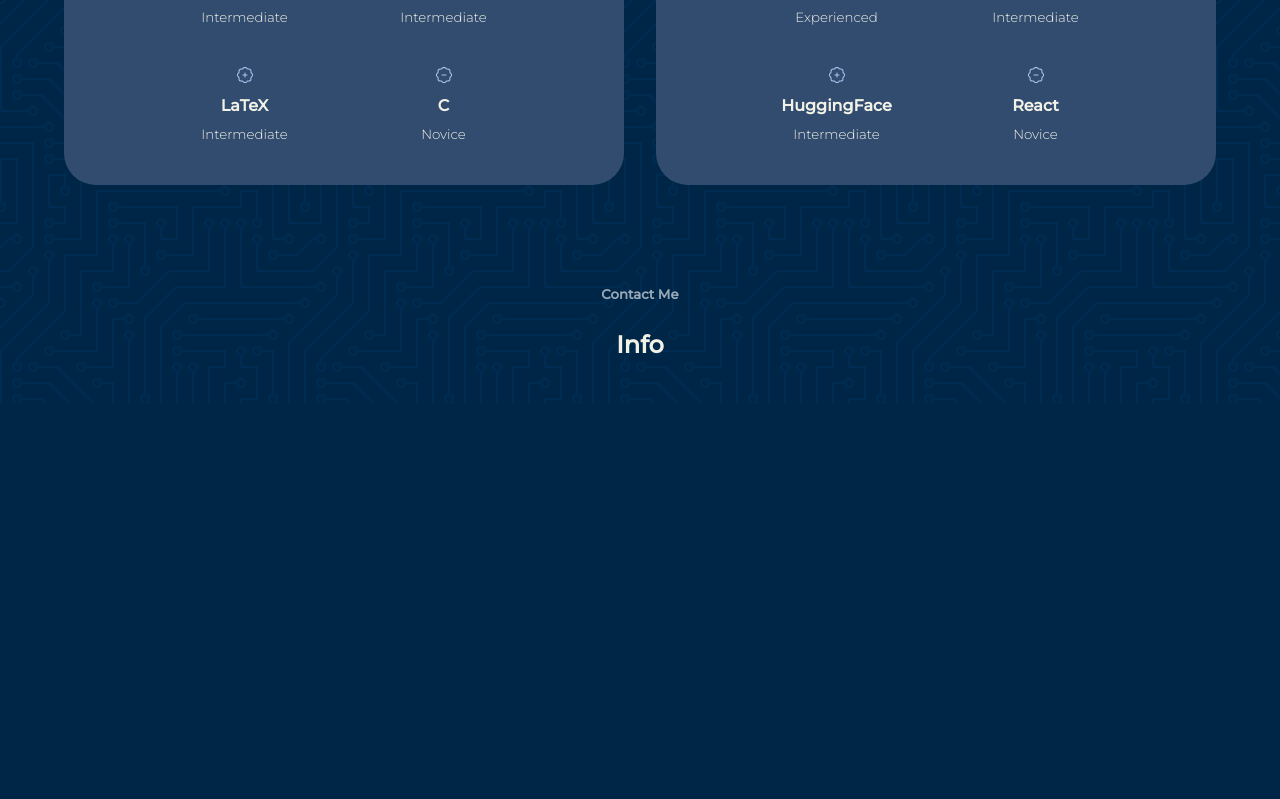
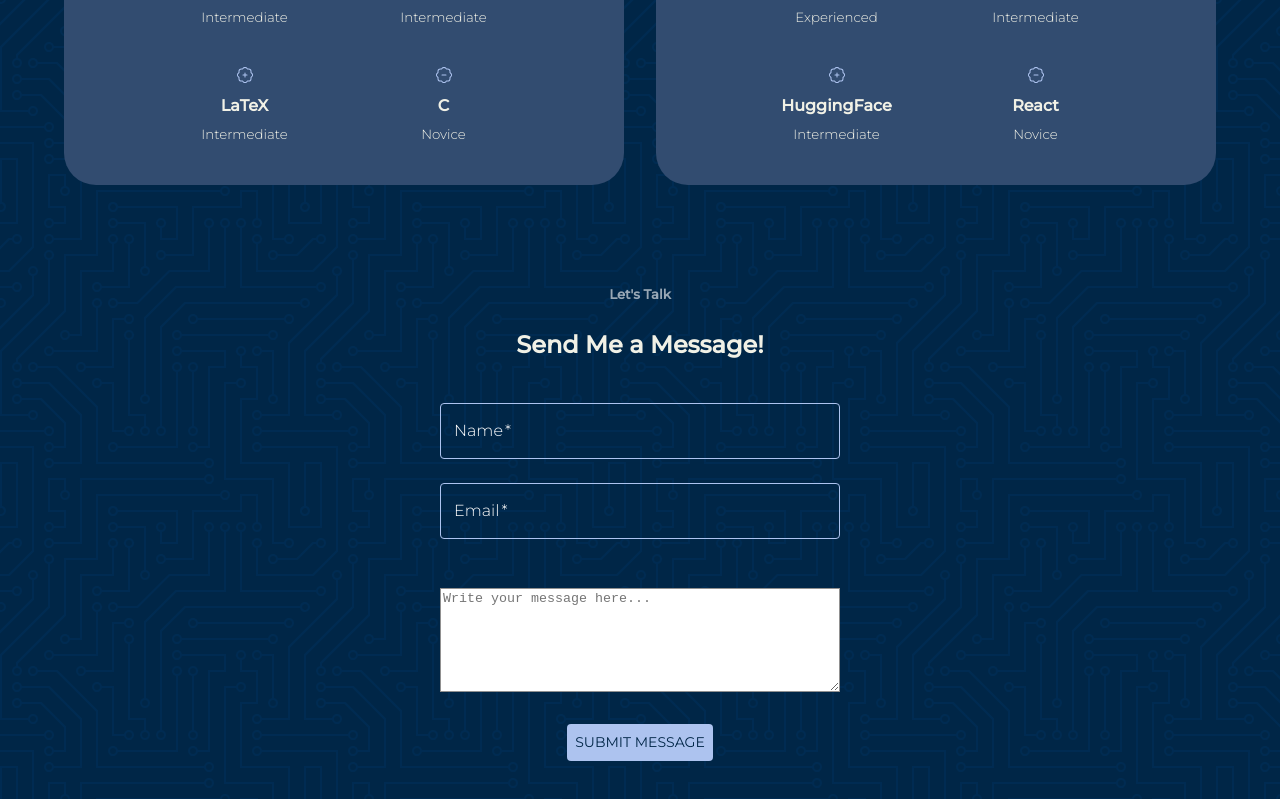
Before and after one commit to stanleykywu/stanley-portfolio-website, a React (Create React App) app: page / in a window 1280 px wide. Shown: the part 1922-2721 px from the top of the page. Before the commit the page ends 2325 px from the top, so only its background shows below. Built offline with nearby package versions, Linux system fonts and the light colour scheme; what raw.macro would draw is missing.

Commit message:
Contact form

```diff
--- a/package.json
+++ b/package.json
@@ -3,6 +3,7 @@
   "version": "0.1.0",
   "private": true,
   "dependencies": {
+    "@emailjs/browser": "^3.7.0",
     "@emotion/react": "^11.10.0",
     "@emotion/styled": "^11.10.0",
     "@mui/icons-material": "^5.8.4",
@@ -10,12 +11,14 @@
     "@testing-library/jest-dom": "^5.16.5",
     "@testing-library/react": "^13.3.0",
     "@testing-library/user-event": "^13.5.0",
+    "emailjs": "^4.0.1",
     "markdown-to-jsx": "^7.1.7",
     "react": "^18.2.0",
     "react-dom": "^18.2.0",
     "react-icons": "^4.4.0",
     "react-router-dom": "^6.3.0",
     "react-scripts": "5.0.1",
+    "sweetalert2": "^11.4.29",
     "web-vitals": "^2.1.4"
   },
   "scripts": {
@@ -43,6 +46,7 @@
     ]
   },
   "devDependencies": {
+    "dotenv": "^16.0.2",
     "raw.macro": "^0.6.2"
   }
 }
--- a/src/pages/home/contact/Contact.jsx
+++ b/src/pages/home/contact/Contact.jsx
@@ -1,11 +1,125 @@
-import { Container } from '@mui/material'
-import React from 'react'
+import { Container, styled } from '@mui/material'
+import React, { useRef } from 'react';
+import emailjs from '@emailjs/browser';
+import { Box, TextField , Button, TextareaAutosize } from '@mui/material';
+import Swal from 'sweetalert2'
+
+
+const StyledTextField = styled(TextField)({
+  "& label": {
+    color: "white",
+  },
+  "& label.Mui-focused": {
+    color: "#adc3ef"
+  },
+  "& .MuiInput-underline:after": {
+    borderBottomColor: "#adc3ef"
+  },
+  "& .MuiOutlinedInput-root": {
+    "& fieldset": {
+      borderColor: "#adc3ef"
+    },
+    "&:hover fieldset": {
+      borderColor: "#adc3ef",
+      borderWidth: 2
+    },
+    "&.Mui-focused fieldset": {
+      borderColor: "#adc3ef"
+    }
+  }
+});
 
 const Contact = () => {
+  const form = useRef();
+
+  const onHandleSubmit = (e) => {
+    e.preventDefault();
+
+    emailjs.sendForm(
+      process.env.REACT_APP_YOUR_SERVICE_ID,
+      process.env.REACT_APP_YOUR_TEMPLATE_ID,
+      form.current,
+      process.env.REACT_APP_YOUR_PUBLIC_KEY
+    ).then((result) => {
+      console.log(result.text);
+      Swal.fire({
+        icon:'success',
+        title:'Message sent sucessfully 🎉'
+      })
+    }, (error) => {
+      console.log(error.text);
+      Swal.fire({
+        icon:'error',
+        title:"Something went wrong 🙃",
+        text:error.text,
+      })
+    });
+    e.target.reset();
+  };
+
   return (
     <Container id='contact' align='center' sx={{ overflow: 'auto' }}>
-      <h5 className="text__light__top">Contact Me</h5>
-      <h2 style={{ marginBottom: 40 }}>Info</h2>
+      <h5 className="text__light__top">Let's Talk</h5>
+      <h2>Send Me a Message!</h2>
+      <Box style={{
+        display:"flex",
+        justifyContent:"center",
+        textAlign:"center",
+        margin:"40px",
+        marginBottom:"150px"
+      }}>
+        <form onSubmit={onHandleSubmit} ref={form}>
+          <div>
+            <StyledTextField
+              sx={{
+                width:"400px",
+                height:"5rem",
+                lineHeight: "1.6em",
+              }}
+              type="text"
+              label="Name"
+              required
+              name="user_name"
+            />
+          </div>
+          <div>
+            <StyledTextField
+              sx={{
+                marginBottom:"5px",
+                width: 400,
+                height:100,
+              }}
+              type="email"
+              label="Email"
+              name="user_email"
+              required
+            />
+          </div>
+          <div >
+            <TextareaAutosize
+              type="text"
+              label="Message"
+              required
+              name="user_message"
+              variant="outlined"
+              placeholder='Write your message here...'
+              style={{ width: 400 , height:100, borderColor:"#909090", borderWidth:1.3,
+              marginBottom:"5px", color:"black"}}
+            />
+          </div>
+          <div align='center'>
+            <Button type='submit' sx={{
+              display: 'flex',
+              flexDirection: 'column',
+              backgroundColor: '#adc3ef',
+              color: '#002647',
+              marginTop: '20px'
+            }} className='slight__hover'>
+              SUBMIT MESSAGE
+            </Button>
+          </div>
+        </form>
+      </Box>
     </Container>
   )
 }
```
Also changed, not shown: 2 other files (tests, documents, lock files or other folders).
